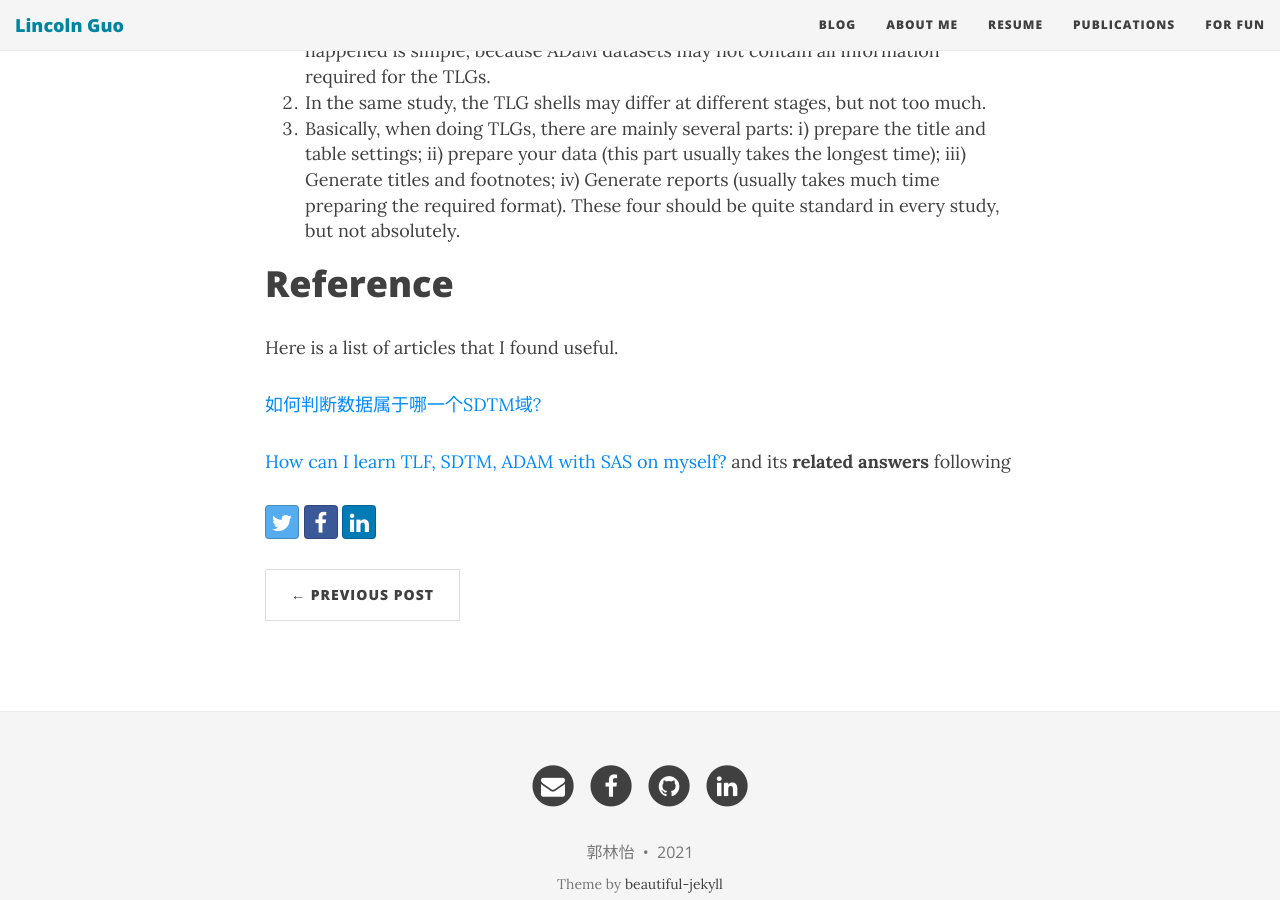
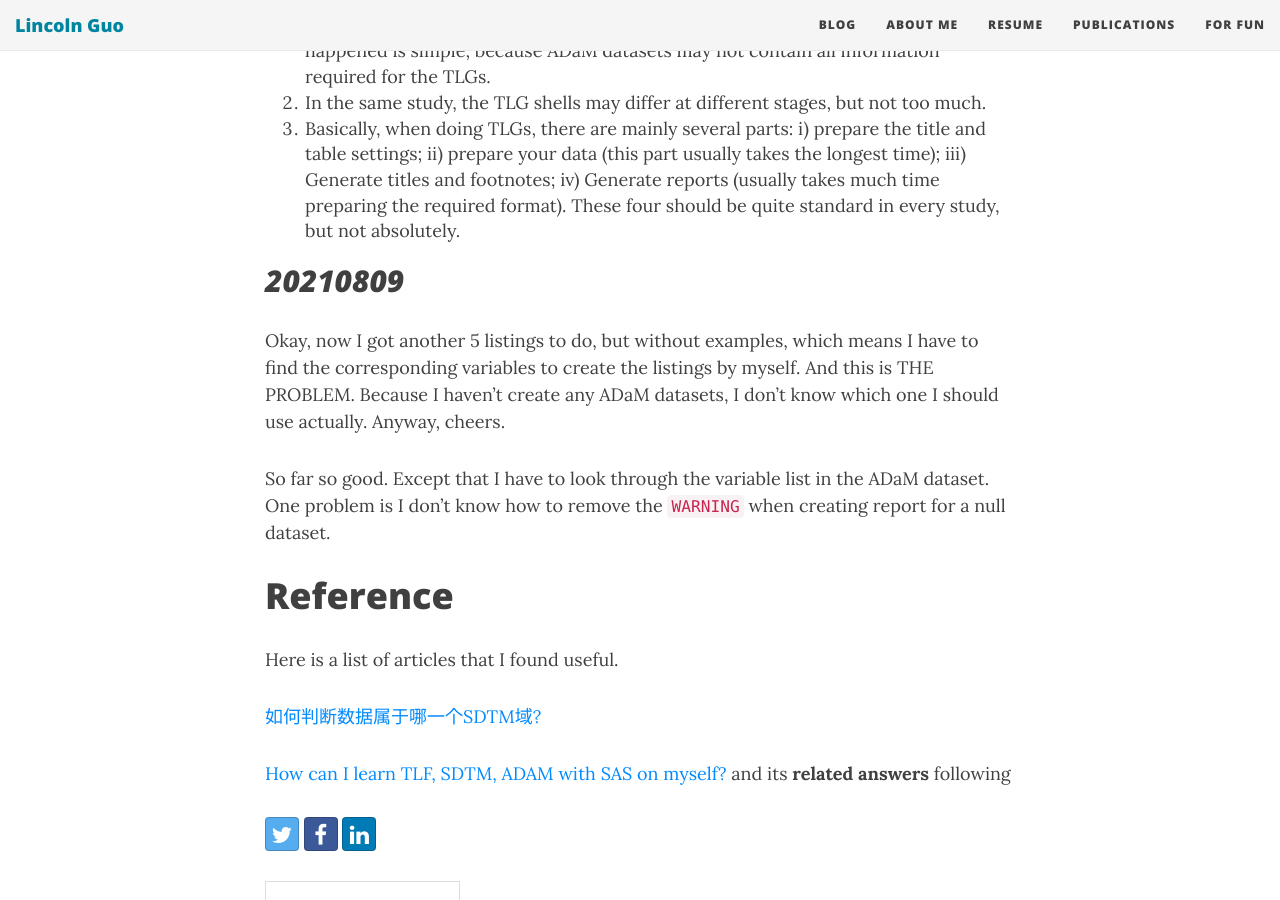
Before and after one commit to LinyiGuo96/LinyiGuo96.github.io, a Jekyll site: the page built from _posts/2021-06-16-SAS-Clinical-Trial-Study-Notes.md, in a window 1280 px wide and 900 px high, scrolled down 19469 px. Built offline with Jekyll 4.4.1, drawn with Linux system fonts in a browser that asks for light colours; nearby versions of some CDN libraries; comment, search, counter and statistics services are not loaded.

Commit message:
Update 2021-06-16-SAS-Clinical-Trial-Study-Notes.md

```diff
--- a/_posts/2021-06-16-SAS-Clinical-Trial-Study-Notes.md
+++ b/_posts/2021-06-16-SAS-Clinical-Trial-Study-Notes.md
@@ -556,8 +556,11 @@ I think it's good to spend some time writing a **summary** after finishing the f
 2. In the same study, the TLG shells may differ at different stages, but not too much.
 3. Basically, when doing TLGs, there are mainly several parts: i) prepare the title and table settings; ii) prepare your data (this part usually takes the longest time); iii) Generate titles and footnotes; iv) Generate reports (usually takes much time preparing the required format). These four should be quite standard in every study, but not absolutely.
 
+## _20210809_
 
+Okay, now I got another 5 listings to do, but without examples, which means I have to find the corresponding variables to create the listings by myself. And this is THE PROBLEM. Because I haven't create any ADaM datasets, I don't know which one I should use actually. Anyway, cheers.
 
+So far so good. Except that I have to look through the variable list in the ADaM dataset. One problem is I don't know how to remove the `WARNING` when creating report for a null dataset.
 
 
 
```
